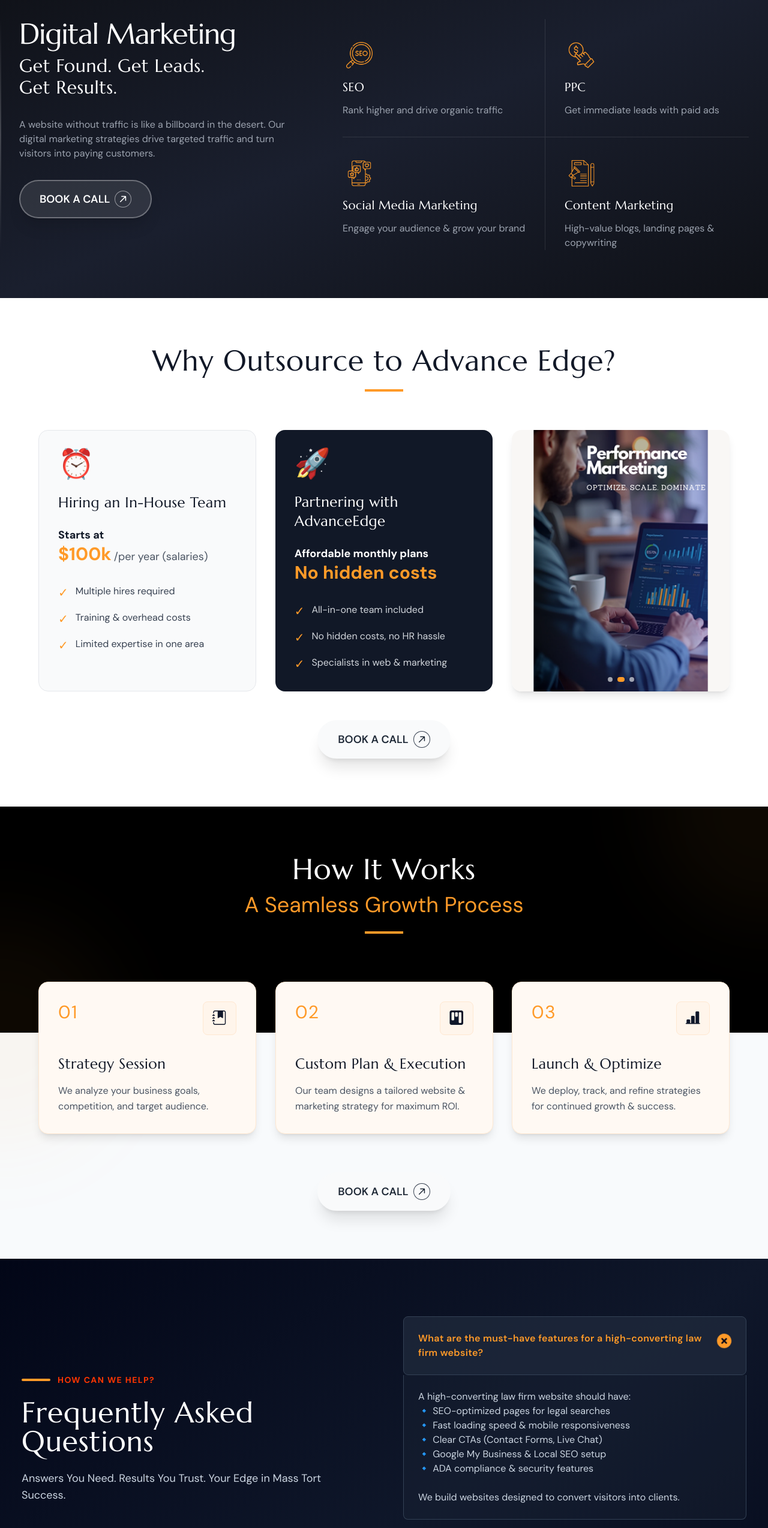
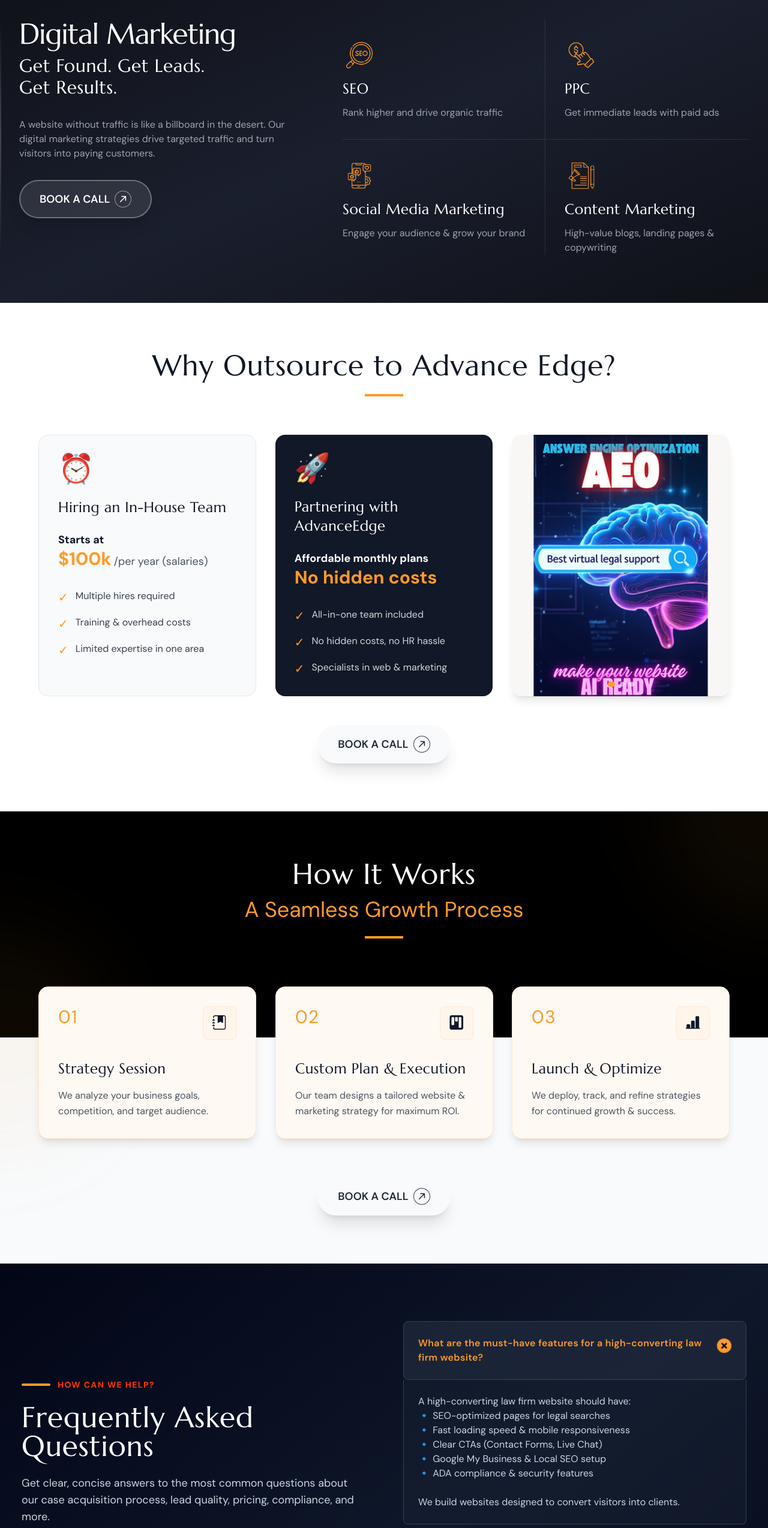
Before and after one commit to advanceedgellc-afk/AdvanceEdgellc, a Next.js app in the folder nextjs-advanceedge/: page /services/legal-digital-marketing-solutions in a window 1280 px wide. Shown: the part 1960-4508 px from the top of the page at 60% size. Built offline with nearby package versions, Linux system fonts and the light colour scheme.

Commit message:
New site updates

```diff
--- a/nextjs-advanceedge/src/components/caseAquation/TypesOfCases.jsx
+++ b/nextjs-advanceedge/src/components/caseAquation/TypesOfCases.jsx
@@ -53,7 +53,7 @@
     if (!autoplay) return;
     const timer = setInterval(() => {
       setActiveSlide((prev) => (prev + 1) % caseTypes.length);
-    }, 5000);
+    }, 2000);
     return () => clearInterval(timer);
   }, [autoplay]);
 
--- a/nextjs-advanceedge/src/components/digitalSolutions/DigitalMarketingSection.jsx
+++ b/nextjs-advanceedge/src/components/digitalSolutions/DigitalMarketingSection.jsx
@@ -151,7 +151,7 @@
       </div>
 
       {/* Title */}
-      <h3 className="text-lg md:text-xl font-medium text-white">
+      <h3 className="text-xl md:text-2xl font-medium text-white">
         {title}
       </h3>
 
--- a/nextjs-advanceedge/src/components/digitalSolutions/FAQSection.tsx
+++ b/nextjs-advanceedge/src/components/digitalSolutions/FAQSection.tsx
@@ -31,17 +31,23 @@
   },
   {
     id: 3,
-    question: "What makes your legal web development services unique?",
-    answer: `We design law firm websites that are:
-🔹 SEO-optimized for better rankings
-🔹 User-friendly & mobile-responsive
-🔹 Conversion-focused to generate leads
-🔹 Compliant with legal marketing guidelines
-
-Our websites don’t just look good—they drive real case inquiries.`,
+    question: "How can PPC advertising help law firms get more cases?",
+    answer:"PPC (Google Ads, LSAs, Facebook Ads) targets people actively searching for legal help. We optimize ad copy, landing pages, and bidding strategies to maximize your ROI and generate high-quality leads.",
   },
   {
     id: 4,
+    question:
+      "What makes your legal web development services unique?",
+    answer: `We design law firm websites that are:
+    🔹SEO-optimized for better rankings
+    🔹User-friendly & mobile-responsive
+    🔹 Conversion-focused to generate leads
+    🔹Compliant with legal marketing guidelines
+
+    Our websites don’t just look good—they drive real case inquiries.`,
+  },
+  {
+    id: 5,
     question:
       "AEO: How can law firms optimize for voice search and AI-driven results?",
     answer: `To rank in voice search & AI-powered results, we optimize:
@@ -53,7 +59,7 @@
 This helps your firm appear in Siri, Alexa, and Google Assistant searches.`,
   },
   {
-    id: 5,
+    id: 6,
     question: "AEO: How do featured snippets help law firms get more visibility?",
     answer: `Featured snippets boost rankings & click-through rates by:
 🔹 Answering legal queries concisely
@@ -124,8 +130,7 @@
                 </h2>
 
                 <p className="font-dm text-base md:text-lg text-slate-300">
-                  Answers You Need. Results You Trust. Your Edge in Mass Tort
-                  Success.
+                Get clear, concise answers to the most common questions about our case acquisition process, lead quality, pricing, compliance, and more.
                 </p>
               </div>
 
--- a/nextjs-advanceedge/src/components/digitalSolutions/WhyDigitalSolutions.jsx
+++ b/nextjs-advanceedge/src/components/digitalSolutions/WhyDigitalSolutions.jsx
@@ -19,7 +19,7 @@
     if (!autoplay) return;
     const timer = setInterval(() => {
       setActiveSlide((prev) => (prev + 1) % sliderImages.length);
-    }, 4000);
+    }, 2000);
     return () => clearInterval(timer);
   }, [autoplay, sliderImages.length]);
 
--- a/nextjs-advanceedge/src/components/virtualAgents/FAQSection.tsx
+++ b/nextjs-advanceedge/src/components/virtualAgents/FAQSection.tsx
@@ -9,6 +9,7 @@
   id: number;
   question: string;
   answer: string | {
+    intro?: string;  // Add this line
     answerPoints?: string[];
     summary?: string;
   };
@@ -18,12 +19,13 @@
   {
     id: 1,
     question: "What are Virtual Agents, and how can they help law firms?",
-    answer: "What types of Virtual Agents do you offer?",
+    answer: "Virtual Agents are legal support professionals who handle tasks like case research, client intake, document review, and marketing. They help law firms save time, reduce costs, and improve efficiency without hiring full-time staff.",
   },
   {
     id: 2,
-    question: "What makes AdvanceEdge's Virtual Agents cost-effective for law firms?",
+    question: "What types of Virtual Agents do you offer?",
     answer: {
+      intro: "We provide:",
       answerPoints: [
         "Virtual Attorneys – Case review & legal research",
         "Super Paralegals – Document preparation & e-filing",
@@ -60,6 +62,7 @@
     id: 6,
     question: "AEO: How do Virtual Agents improve client intake for law firms?",
     answer: {
+      intro: "Virtual Agents optimize client intake by:",
       answerPoints: [
         "Handling inquiries via phone, chat, and email",
         "Pre-screening potential clients based on case criteria",
@@ -68,6 +71,7 @@
       summary: "This ensures qualified leads and a smooth client onboarding process."
     }
   },
+
 ];
 
 export default function FAQSection() {
@@ -88,6 +92,12 @@
     // If it has answerPoints (bullet list)
     return (
       <div className="space-y-3">
+        {/* ✅ ADD INTRO TEXT HERE */}
+      {answer.intro && (
+        <p className="font-dm text-slate-300 font-semibold text-sm md:text-base pl-6 md:pl-8 mb-4">
+          {answer.intro}
+        </p>
+      )}
         {/* Bullet points */}
         <div className="pl-6 md:pl-8 space-y-2">
           {answer.answerPoints?.map((point, index) => (
--- a/nextjs-advanceedge/src/components/virtualAgents/WhyAdvanceEdgeSection.jsx
+++ b/nextjs-advanceedge/src/components/virtualAgents/WhyAdvanceEdgeSection.jsx
@@ -11,25 +11,25 @@
       id: 1,
       title: 'Cost-Effective & Scalable',
       icon: 'bi-graph-up',
-      description: 'Reduce staffing costs by up to 60% while maintaining service quality. Scale resources based on demand without long-term commitments.'
+      description: 'Reduce staffing costs while maintaining efficiency.'
     },
     {
       id: 2,
       title: 'Legal Industry Experts',
       icon: 'bi-briefcase-fill',
-      description: 'Specialized virtual agents with extensive law firm experience. Deep understanding of legal workflows and compliance requirements.'
+      description: 'Specialized virtual agents with law firm experience.'
     },
     {
       id: 3,
       title: '24/7 Availability',
       icon: 'bi-clock-fill',
-      description: 'Round-the-clock support for client intake, document management, and case follow-ups. Never miss a client opportunity.'
+      description: 'Support whenever you need it, including after-hours case intake.'
     },
     {
       id: 4,
       title: 'Fully Trained Professionals',
       icon: 'bi-award-fill',
-      description: 'Pre-vetted and trained agents ready to integrate immediately. Skip hiring delays and get productive talent from day one.'
+      description: 'No need to spend time on hiring & training.'
     }
   ];
 
--- a/nextjs-advanceedge/src/components/virtualAgents/WhyVaasSmarterSection.jsx
+++ b/nextjs-advanceedge/src/components/virtualAgents/WhyVaasSmarterSection.jsx
@@ -17,7 +17,7 @@
     if (!autoplay) return;
     const timer = setInterval(() => {
       setActiveSlide((prev) => (prev + 1) % sliderImages.length);
-    }, 3000);
+    }, 2000);
     return () => clearInterval(timer);
   }, [autoplay, sliderImages.length]);
 
--- a/nextjs-advanceedge/src/context/BookingModalContext.tsx
+++ b/nextjs-advanceedge/src/context/BookingModalContext.tsx
@@ -50,11 +50,11 @@
       {/* Global Booking Modal (rendered once) */}
       {isOpen && (
         <div
-          className="fixed inset-0 bg-black/50 z-50 flex items-center justify-center mt-4 p-4 backdrop-blur-sm"
+          className="fixed inset-0 bg-black/50 z-50 flex items-center justify-center  mt-4 p-4 backdrop-blur-sm"
           onClick={closeBookingModal}
         >
           <div
-            className="bg-white rounded-2xl shadow-2xl max-w-8xl w-full max-h-[100vh] overflow-hidden relative flex flex-col"
+            className="bg-white rounded-2xl shadow-2xl max-w-8xl w-full max-h-[100vh]  overflow-hidden relative flex flex-col"
             onClick={(e) => e.stopPropagation()}
           >
             <button
```
